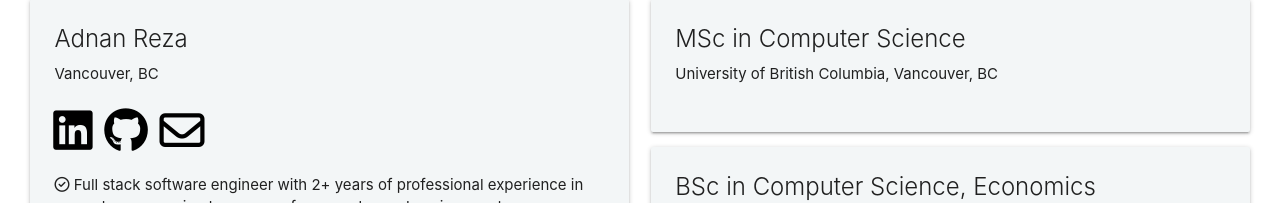
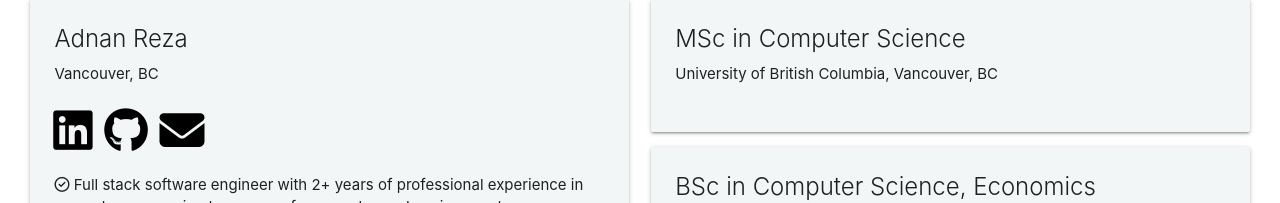
Before and after one commit to adnanreza/personal-site, a React (Create React App) app: page /Resume in a window 1280 px wide. Shown: the part 139-342 px from the top of the page. Built offline with nearby package versions, Linux system fonts and the light colour scheme; the HTML template or start-up script is replaced by a standard one.

Commit message:
Changed email icon

```diff
--- a/src/components/pages/Resume.js
+++ b/src/components/pages/Resume.js
@@ -32,7 +32,7 @@ const Resume = props => {
         rel='noopener noreferrer'
       >
         <span style={{ color: 'black' }}>
-          <i className='far fa-envelope fa-3x' style={badgeStyle}></i>
+          <i className='fas fa-envelope fa-3x' style={badgeStyle}></i>
         </span>
       </a>
     </Fragment>
```
